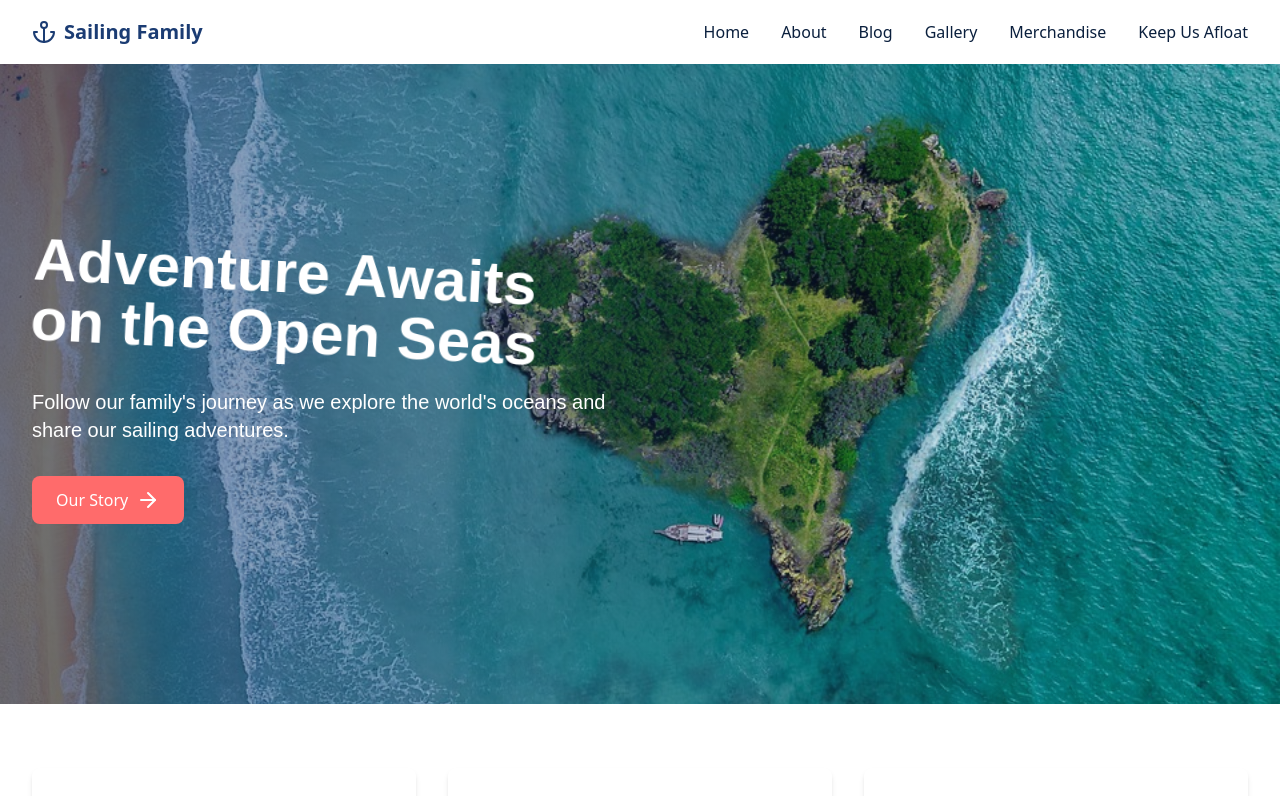
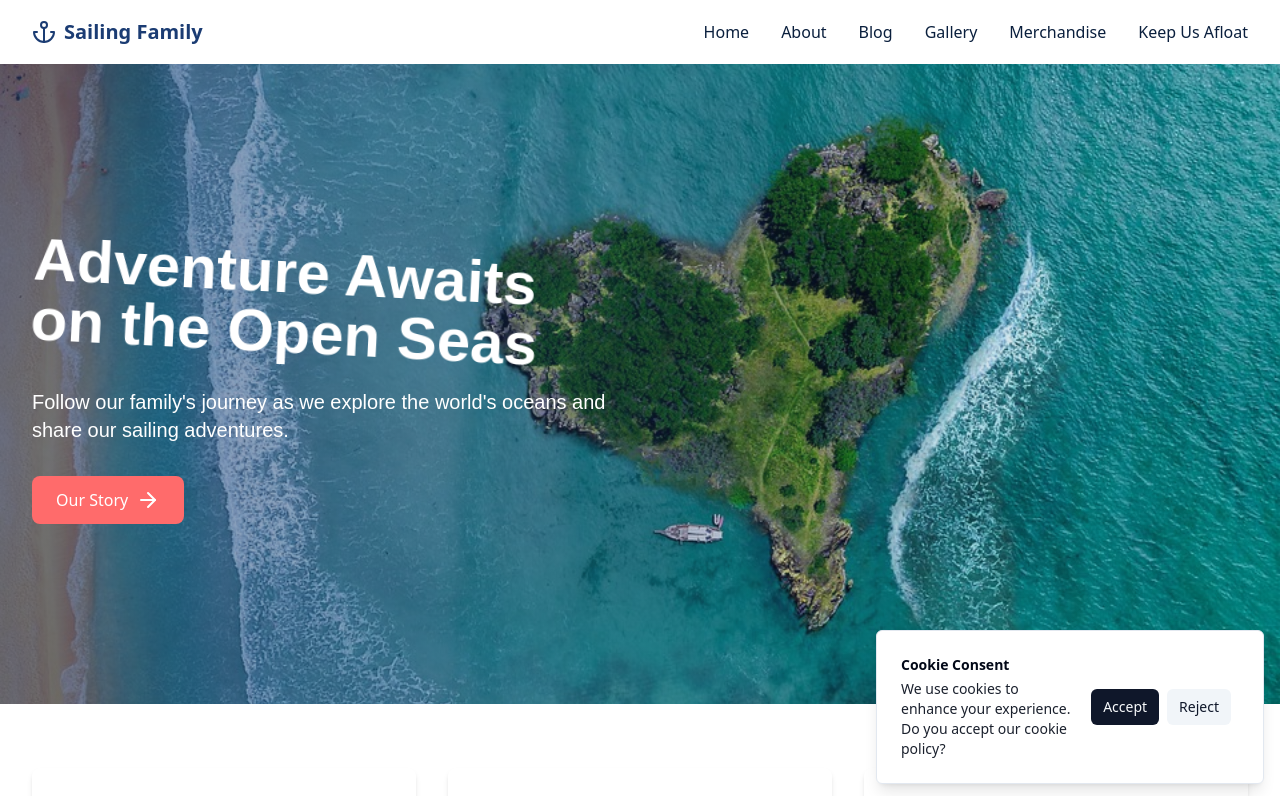
Before and after one commit to diverdowngit/sailing-family-haven, a React (Vite) app: page / in a window 1280 px wide. Shown: the top 796 px of the page. Built offline with nearby package versions, Linux system fonts and the light colour scheme.

Commit message:
Fix cookie consent mechanism
Addressed issues with the cookie consent mechanism to ensure proper functionality.
[skip gpt_engineer]

```diff
--- a/src/App.tsx
+++ b/src/App.tsx
@@ -4,6 +4,9 @@ import { Suspense, lazy, useState, useEffect } from "react";
 import Layout from "./components/Layout";
 import Index from "./pages/Index";
 import LoadingPage from "./components/LoadingPage";
+import { useToast } from "@/hooks/use-toast";
+import { getCookieConsent, setCookieConsent } from "./utils/cookieConsent";
+import { Toaster } from "@/components/ui/toaster";
 
 // Lazy load routes
 const About = lazy(() => import("./pages/About"));
@@ -16,6 +19,7 @@ const queryClient = new QueryClient();
 
 function App() {
   const [isLoading, setIsLoading] = useState(true);
+  const { toast } = useToast();
 
   useEffect(() => {
     // Simulate initial app loading
@@ -25,6 +29,46 @@ function App() {
 
     return () => clearTimeout(timer);
   }, []);
+
+  useEffect(() => {
+    // Show cookie consent if not already set
+    const consent = getCookieConsent();
+    if (consent === null) {
+      toast({
+        title: "Cookie Consent",
+        description: "We use cookies to enhance your experience. Do you accept our cookie policy?",
+        duration: Infinity,
+        action: (
+          <div className="flex gap-2">
+            <button
+              onClick={() => {
+                setCookieConsent(true);
+                toast({
+                  description: "Thank you for accepting cookies!",
+                  duration: 3000,
+                });
+              }}
+              className="bg-primary text-primary-foreground px-3 py-2 rounded-md text-sm"
+            >
+              Accept
+            </button>
+            <button
+              onClick={() => {
+                setCookieConsent(false);
+                toast({
+                  description: "Cookies have been rejected.",
+                  duration: 3000,
+                });
+              }}
+              className="bg-secondary text-secondary-foreground px-3 py-2 rounded-md text-sm"
+            >
+              Reject
+            </button>
+          </div>
+        ),
+      });
+    }
+  }, [toast]);
 
   if (isLoading) {
     return <LoadingPage />;
@@ -45,6 +89,7 @@ function App() {
             </Routes>
           </Suspense>
         </Layout>
+        <Toaster />
       </Router>
     </QueryClientProvider>
   );
--- /dev/null
+++ b/src/utils/cookieConsent.ts
@@ -0,0 +1,10 @@
+export const setCookieConsent = (accepted: boolean) => {
+  localStorage.setItem('cookieConsent', accepted ? 'accepted' : 'rejected');
+};
+
+export const getCookieConsent = (): boolean | null => {
+  const consent = localStorage.getItem('cookieConsent');
+  if (consent === 'accepted') return true;
+  if (consent === 'rejected') return false;
+  return null;
+};
```
